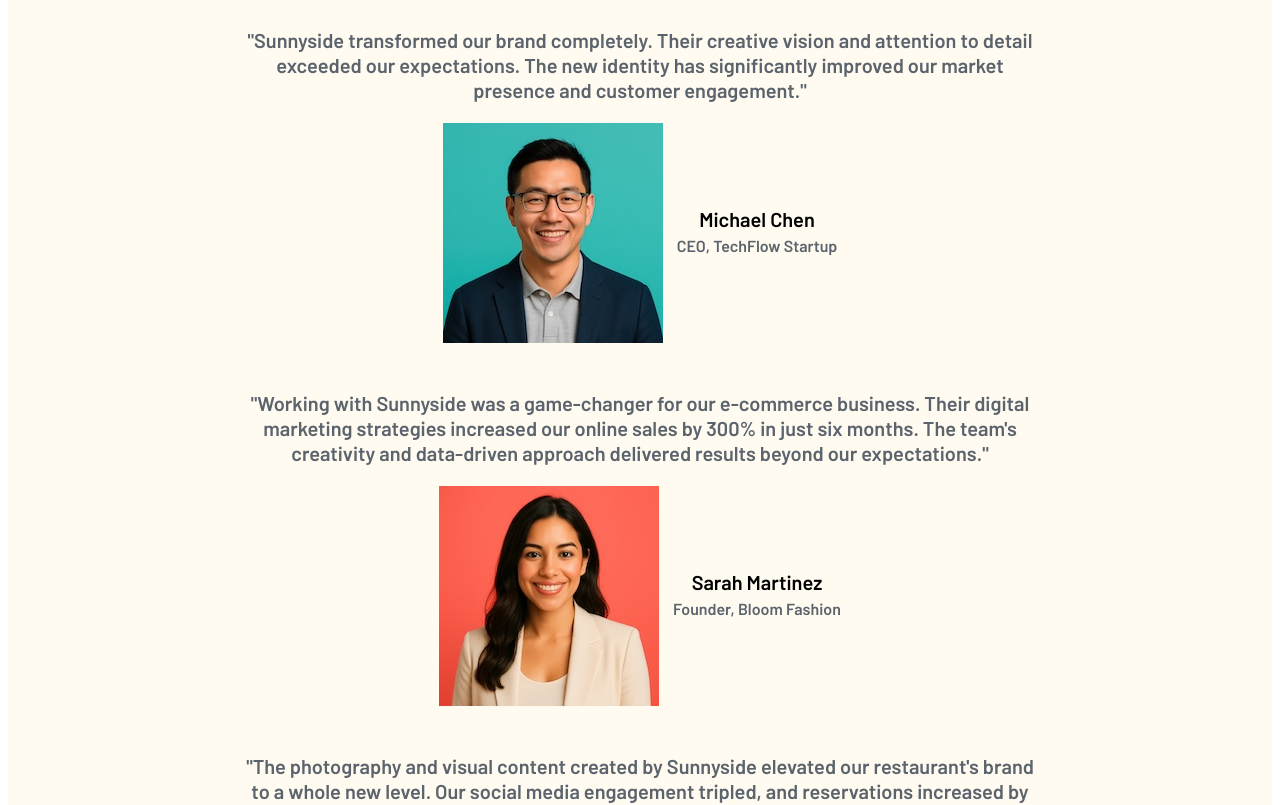
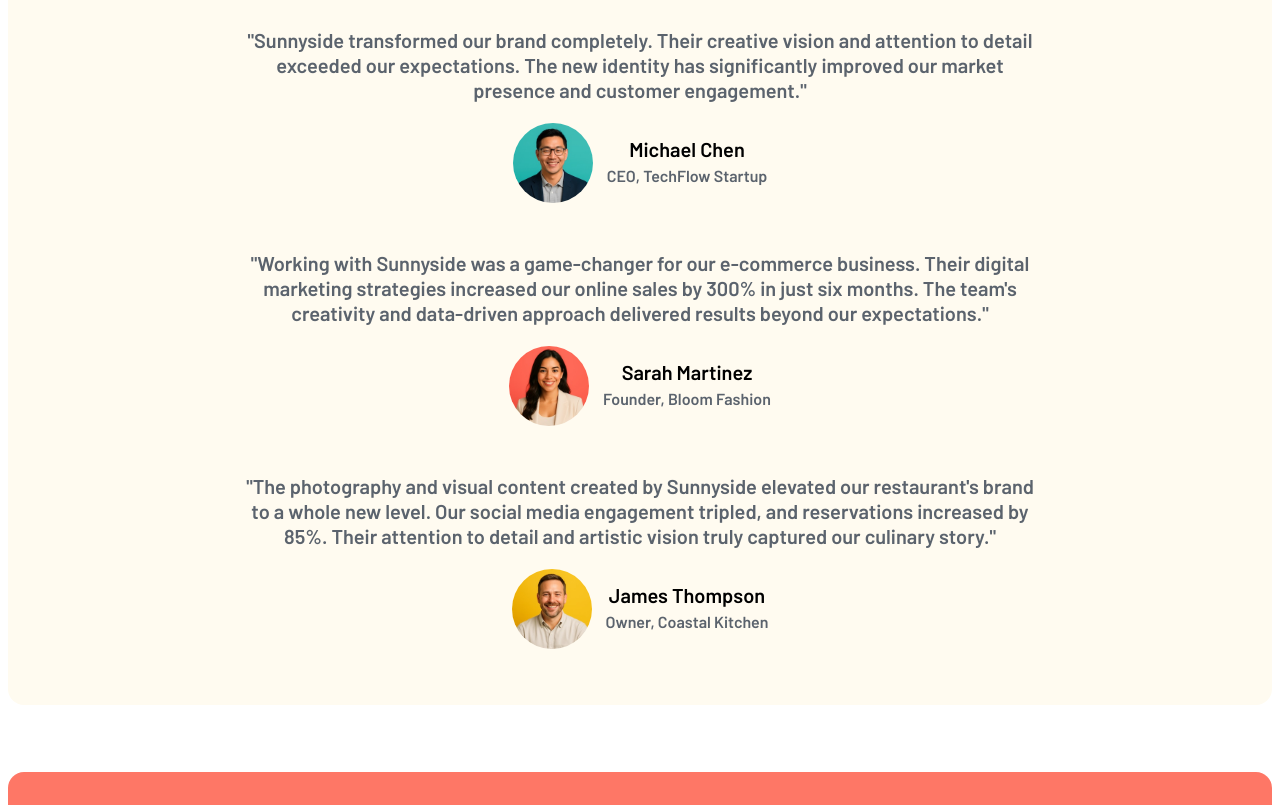
Before and after one commit to JakubM-I/agency-landing-page, a React (Vite) app: page /sunnyside/projects in a window 1280 px wide. Shown: the part 4260-5065 px from the top of the page. Built offline with nearby package versions, Linux system fonts and the light colour scheme.

Commit message:
Add testimonials img styling

```diff
--- a/src/features/projects/Testimonials/index.tsx
+++ b/src/features/projects/Testimonials/index.tsx
@@ -9,7 +9,7 @@ const Testimonials: React.FC<TestimonialProps> = ({items, images}) => {
                     <div className="text-preset-11 sm:text-preset-9 text-grey-600 text-pretty mb-5">{`"${item.testimonial}"`}</div>
                     <div className="flex justify-center items-center gap-3.5">
                         <div>
-                             {images ? (<img className="w-full" src={images[item.section][item.img]} alt={item.name} />) : null}
+                             {images ? (<img className="w-16 sm:w-20 h-auto rounded-full" src={images[item.section][item.img]} alt={item.name} />) : null}
                         </div>
                         <div className="text-center">
                              <h4 className="text-preset-8 sm:text-preset-9">{item.name}</h4>
```
